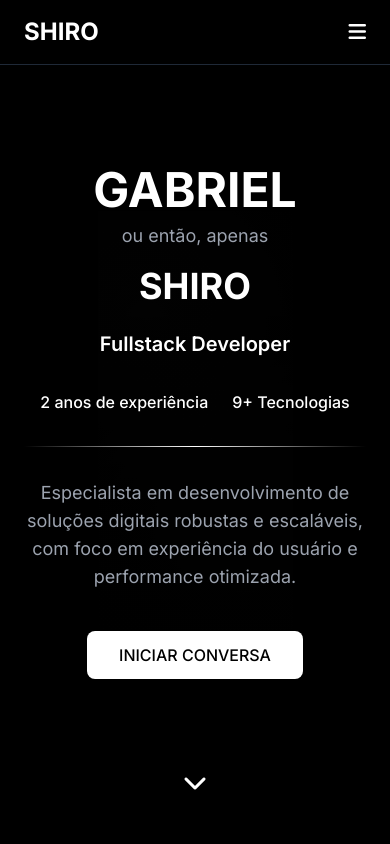
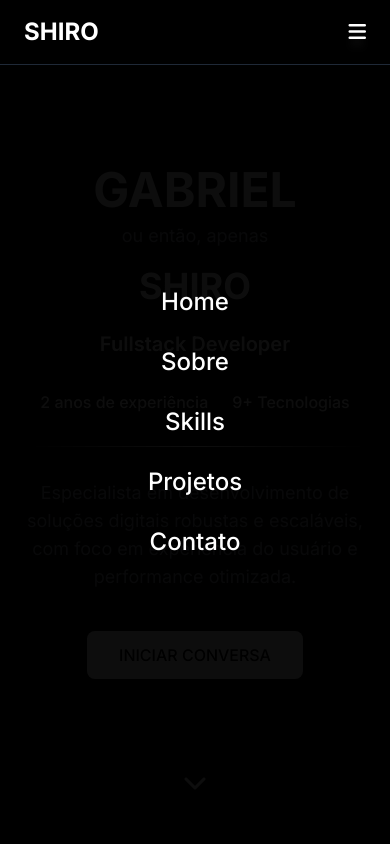
Before and after one commit to LightDNZ/portfolio, a plain HTML site: page index.html in a window 390 px wide. Both pictures are taken after a click on the button 357 px from the left and 32 px from the top of the page. Shown: the top 844 px of the page. Drawn offline with nearby package versions, Linux system fonts and the light colour scheme.

Commit message:
fix: mispell projects

```diff
--- a/index.html
+++ b/index.html
@@ -178,6 +178,59 @@
         border-right: 5px solid transparent;
         border-top: 5px solid #000;
       }
+
+      /* Estilos para o menu mobile */
+      .mobile-menu {
+        position: fixed;
+        top: 0;
+        left: 0;
+        width: 100%;
+        height: 100vh;
+        background-color: rgba(0, 0, 0, 0.95);
+        z-index: 40;
+        display: flex;
+        flex-direction: column;
+        justify-content: center;
+        align-items: center;
+        transform: translateX(-100%);
+        transition: transform 0.3s ease-in-out;
+      }
+
+      .mobile-menu.active {
+        transform: translateX(0);
+      }
+
+      .mobile-menu ul {
+        list-style: none;
+        text-align: center;
+      }
+
+      .mobile-menu ul li {
+        margin: 1.5rem 0;
+      }
+
+      .mobile-menu ul li a {
+        font-size: 1.5rem;
+        font-weight: 500;
+        color: white;
+        text-decoration: none;
+        transition: color 0.3s;
+      }
+
+      .mobile-menu ul li a:hover {
+        color: #9ca3af;
+      }
+
+      .close-menu {
+        position: absolute;
+        top: 1.5rem;
+        right: 1.5rem;
+        background: none;
+        border: none;
+        color: white;
+        font-size: 1.5rem;
+        cursor: pointer;
+      }
     </style>
   </head>
   <body class="bg-black text-white">
@@ -225,12 +278,36 @@
               >
             </li>
           </ul>
-          <button class="md:hidden text-white">
+          <button id="menuToggle" class="md:hidden text-white">
             <i class="fas fa-bars text-xl"></i>
           </button>
         </nav>
       </div>
     </header>
+
+    <!-- Menu Mobile -->
+    <div id="mobileMenu" class="mobile-menu">
+      <button id="closeMenu" class="close-menu">
+        <i class="fas fa-times"></i>
+      </button>
+      <ul>
+        <li>
+          <a href="#home" class="mobile-nav-link">Home</a>
+        </li>
+        <li>
+          <a href="#sobre" class="mobile-nav-link">Sobre</a>
+        </li>
+        <li>
+          <a href="#skills" class="mobile-nav-link">Skills</a>
+        </li>
+        <li>
+          <a href="#projetos" class="mobile-nav-link">Projetos</a>
+        </li>
+        <li>
+          <a href="#contato" class="mobile-nav-link">Contato</a>
+        </li>
+      </ul>
+    </div>
 
     <!-- Seção Home com Parallax -->
     <section
@@ -505,7 +582,7 @@
             >
               <div class="project-image-content">
                 <h3 class="text-2xl font-bold mb-2">CotaPrice</h3>
-                <p class="text-sm">cota2024.hubsaplens.com.br</p>
+                <p class="text-sm">Sistema de Monitoramento de preços</p>
               </div>
             </div>
             <div class="p-6">
@@ -536,6 +613,10 @@
                 <span
                   class="bg-gray-800 text-white text-sm font-medium px-3 py-1 rounded border border-gray-600"
                   >MySQL</span
+                >
+                <span
+                  class="bg-gray-800 text-white text-sm font-medium px-3 py-1 rounded border border-gray-600"
+                  >Javascript</span
                 >
               </div>
             </div>
@@ -582,6 +663,10 @@
                 <span
                   class="bg-gray-800 text-white text-sm font-medium px-3 py-1 rounded border border-gray-600"
                   >MySQL</span
+                >
+                <span
+                  class="bg-gray-800 text-white text-sm font-medium px-3 py-1 rounded border border-gray-600"
+                  >Javascript</span
                 >
               </div>
             </div>
@@ -864,13 +949,39 @@
           observer.observe(element);
         });
 
-      // Mobile menu toggle
-      document
-        .querySelector("button.md\\:hidden")
-        .addEventListener("click", () => {
-          const nav = document.querySelector(".nav-links");
-          nav.classList.toggle("hidden");
+      // Menu Mobile
+      const menuToggle = document.getElementById("menuToggle");
+      const mobileMenu = document.getElementById("mobileMenu");
+      const closeMenu = document.getElementById("closeMenu");
+      const mobileNavLinks = document.querySelectorAll(".mobile-nav-link");
+
+      // Abrir menu
+      menuToggle.addEventListener("click", () => {
+        mobileMenu.classList.add("active");
+        document.body.style.overflow = "hidden"; // Previne scroll quando menu está aberto
+      });
+
+      // Fechar menu
+      closeMenu.addEventListener("click", () => {
+        mobileMenu.classList.remove("active");
+        document.body.style.overflow = "auto";
+      });
+
+      // Fechar menu ao clicar em um link
+      mobileNavLinks.forEach((link) => {
+        link.addEventListener("click", () => {
+          mobileMenu.classList.remove("active");
+          document.body.style.overflow = "auto";
         });
+      });
+
+      // Fechar menu ao clicar fora dele
+      mobileMenu.addEventListener("click", (e) => {
+        if (e.target === mobileMenu) {
+          mobileMenu.classList.remove("active");
+          document.body.style.overflow = "auto";
+        }
+      });
 
       // Copiar Discord para a área de transferência
       const discordContact = document.getElementById("discord-contact");
```
